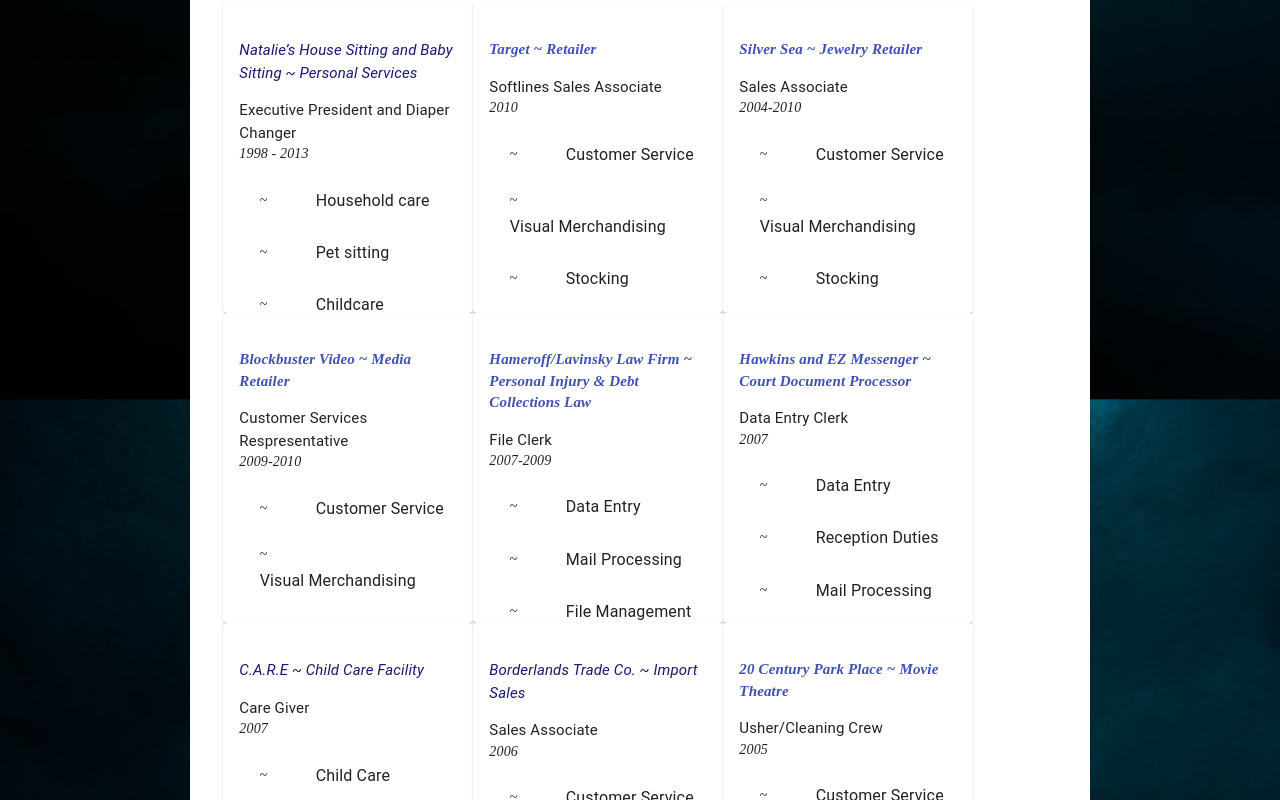
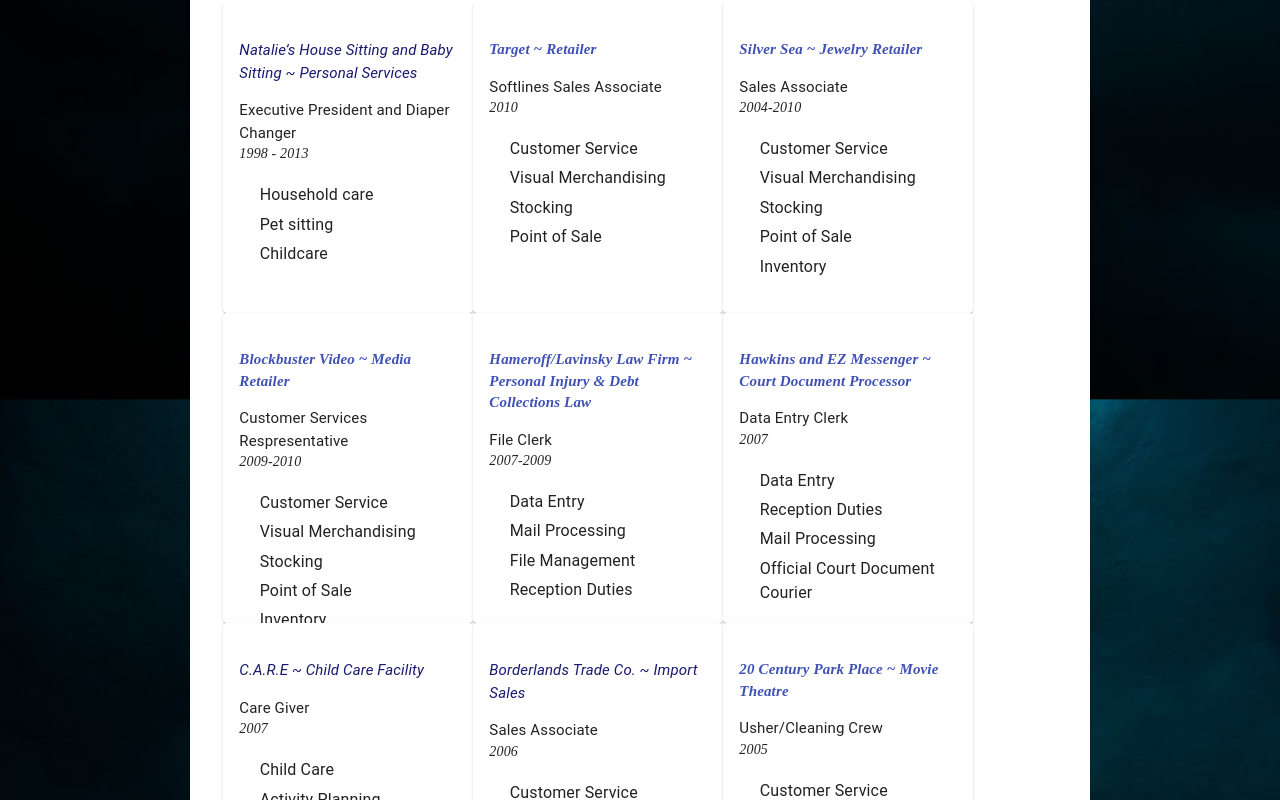
Before and after one commit to listenToRipley/nataliekendrick, a React (Create React App) app: page /resume in a window 1280 px wide. Shown: the part 1520-2320 px from the top of the page. Built offline with nearby package versions, Linux system fonts and the light colour scheme.

Commit message:
remove avatar on student history

```diff
--- a/src/Components/ResumeExp.js
+++ b/src/Components/ResumeExp.js
@@ -55,8 +55,11 @@
     marginBottom: '5px'
   },
   studentDuty:{
-    fontSize: 10,
-    padding: '0 aut0'
+    fontSize: '15px',
+    height: '2.2em',
+    paddingTop: '-.1em',
+    marginTop: '-.1em',
+    marginBottom: ' -1.5em'
   }
 
 }));
@@ -295,7 +298,7 @@
           return(
             <div>
             <ListItem className={classes.studentHistory}>
-              <ListItemAvatar>{each.div}</ListItemAvatar>
+
               <ListItemText className={classes.studentDuty}>{duty}</ListItemText>
             </ListItem>
           </div>
```
